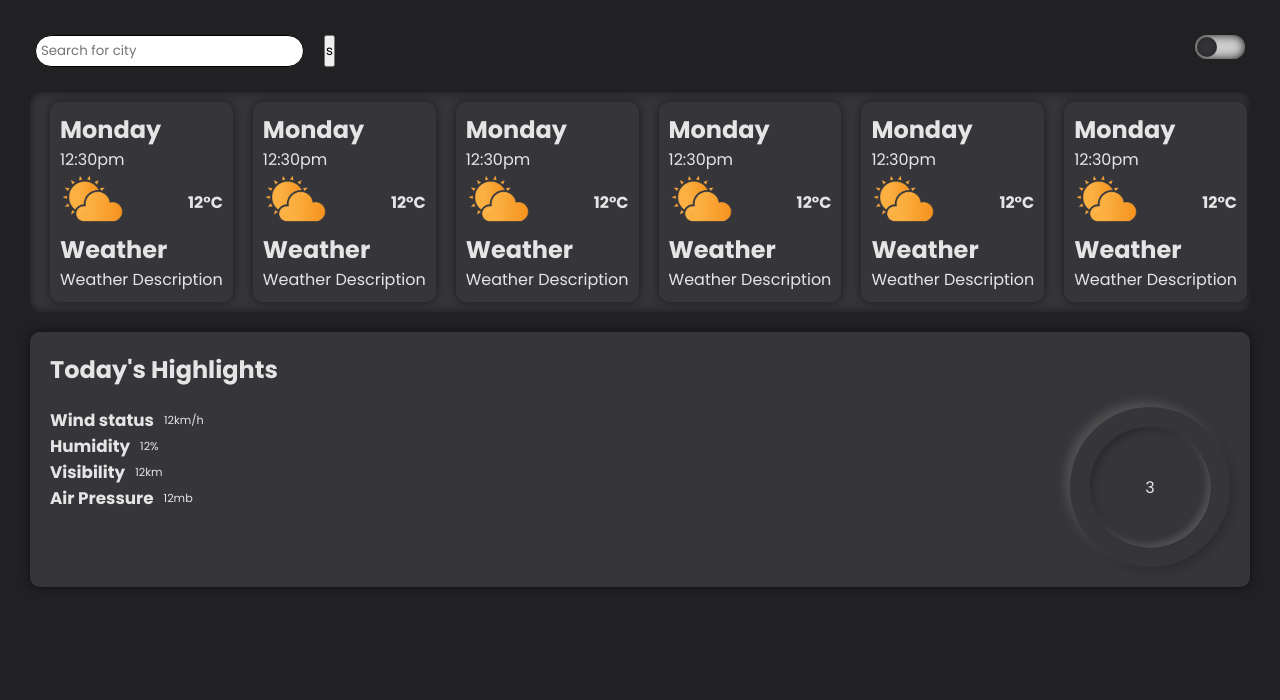
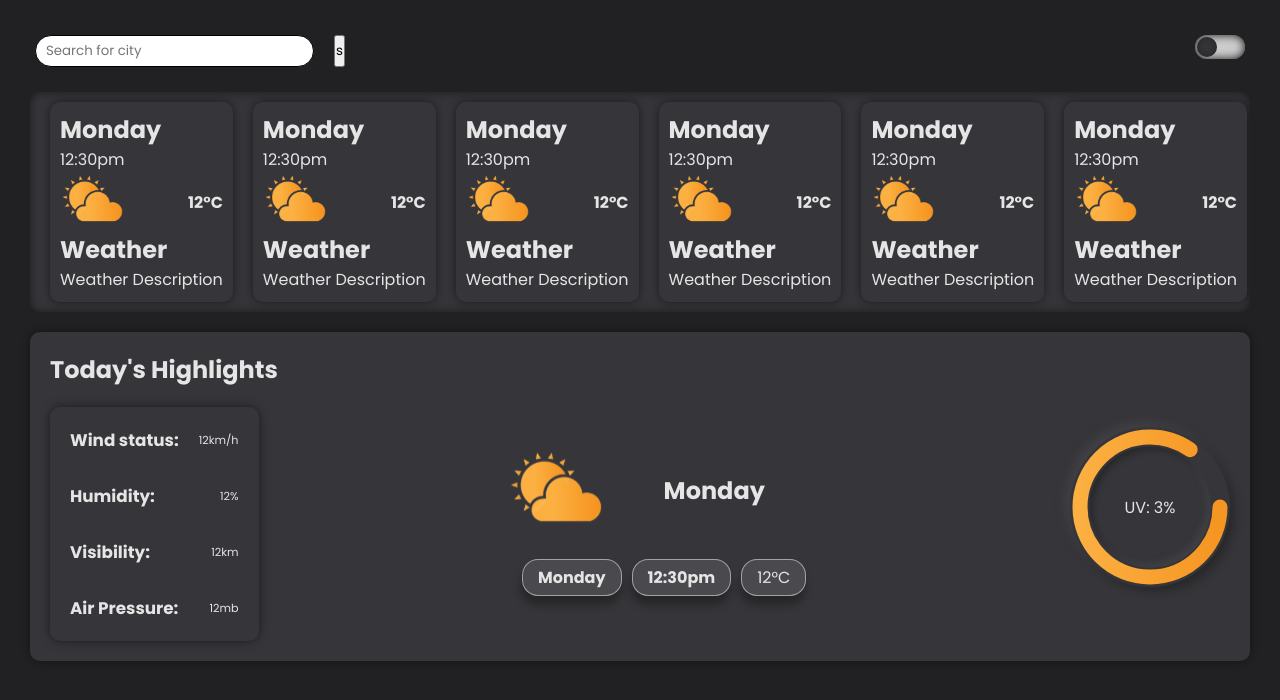
Before and after one commit to Saqman77/weatherApp, a React (Vite) app in the folder weather-tsx/: page / in a window 1280 px wide. Shown: the top 700 px of the page. Built offline with nearby package versions, Linux system fonts and the light colour scheme.

Commit message:
static done

```diff
--- a/weather-tsx/src/components/header/header.scss
+++ b/weather-tsx/src/components/header/header.scss
@@ -19,8 +19,9 @@
     // height: 40px;
     border-radius: 20px;
     border: 1px solid #000;
-    padding: 5px;
+    padding: 5px 10px;
     margin-right: 20px;
+    outline: none;
 }
 
 .switch {
--- /dev/null
+++ b/weather-tsx/src/components/main/Center.tsx
@@ -0,0 +1,38 @@
+import image from '../../assets/icons/Sunnny Windy Icon 1.svg'
+
+const Center = () => {
+
+    const data = {
+        day: 'Monday',
+        time: '12:30pm',
+        temp: '12°C',
+        weather: 'Weather Description',
+
+    }
+
+  return (
+    <div className="center-container">
+        <div className='center'>
+            <div className="pill day">
+                <h2>{data.day}</h2>
+            </div>
+            <div className="pill time">
+                <h2>{data.time}</h2>
+            </div>
+            <div className="pill center-temp">
+                <p>{data.temp} </p>
+            </div>
+        </div>
+        <div className="weather-icon">
+            <div className="center-icon">
+                    <img src={image} alt="icon" className='c-icon' />
+            </div>
+            <div className="icon-day">
+                <h2>{data.day}</h2>
+            </div>
+        </div>
+    </div>
+  )
+}
+
+export default Center
--- a/weather-tsx/src/components/main/Left-column.tsx
+++ b/weather-tsx/src/components/main/Left-column.tsx
@@ -11,21 +11,21 @@ const LeftColumn = () => {
 
 
   return (
-    <div>
+    <div className='left-column'>
         <div className="leftContent wind">
-            <h2>Wind status</h2>
+            <h2>Wind status:</h2>
             <p>{data.wind}</p>
         </div>
         <div className="leftContent humidity">
-            <h2>Humidity</h2>
+            <h2>Humidity:</h2>
             <p>{data.humidity}</p>
         </div>
         <div className="leftContent visibility">
-            <h2>Visibility</h2>
+            <h2>Visibility:</h2>
             <p>{data.visibility}</p>
         </div>
         <div className="leftContent air-pressure">
-            <h2>Air Pressure</h2>
+            <h2>Air Pressure:</h2>
             <p>{data.airPressure}</p>
         </div>
     </div>
--- a/weather-tsx/src/components/main/Main.tsx
+++ b/weather-tsx/src/components/main/Main.tsx
@@ -1,3 +1,4 @@
+import Center from './Center'
 import LeftColumn from './Left-column'
 import './main.scss'
 import RightColumn from './Right-column'
@@ -10,6 +11,7 @@ const Main = () => {
       </div>
       <div className="bottom-wrapper">
         <LeftColumn />
+        <Center />
         <RightColumn />
       </div>
     </div>
--- a/weather-tsx/src/components/main/Right-column.tsx
+++ b/weather-tsx/src/components/main/Right-column.tsx
@@ -3,7 +3,7 @@ import React from 'react'
 const RightColumn = () => {
 
     const data = {
-        uvIndex: '3'
+        uvIndex: 'UV: 3%'
     }
 
   return (
@@ -19,13 +19,13 @@ const RightColumn = () => {
             </div>
         </div>
         <svg xmlns="http://www.w3.org/2000/svg" version="1.1" width="160px" height="160px">
-         <defs>
-            <linearGradient id="GradientColor">
-               <stop offset="0%" stop-color="#e91e63" />
-               <stop offset="100%" stop-color="#673ab7" />
-            </linearGradient>
-         </defs>
-         <circle cx="80" cy="80" r="70" stroke-linecap="round" />
+            <defs>
+                <linearGradient id="GradientColor" x1="0%" y1="0%" x2="100%" y2="0%">
+                <stop offset="0%" stop-color="#fcb042" />
+                <stop offset="100%" stop-color="#f59522" />
+                </linearGradient>
+            </defs>
+            <circle cx="80" cy="80" r="70" stroke="url(#GradientColor)" stroke-width="10" fill="none" stroke-linecap="round" />
         </svg>
     </div>
 </div>
--- a/weather-tsx/src/components/main/main.scss
+++ b/weather-tsx/src/components/main/main.scss
@@ -6,11 +6,18 @@
     // justify-content: start;
     align-items: center;
     padding: 20px;
-    background-color: #36363a;
+    background-color: rgb(54, 54, 58);
     border-radius: 10px;
-    box-shadow: 0 0 10px 0 rgba(0, 0, 0, 0.5);
+    box-shadow: 0 0 10px 0 rgba(0, 0, 0, 0.4);
     color: #E5E5E5;
     margin-top: 20px;
+    max-width: 1440px;
+}
+@media screen and (max-width: 500px){
+    .main-card{
+        width: max-content;
+    }
+
 }
 
 .main-card-header{
@@ -22,16 +29,43 @@
     justify-content: space-between;
     width: 100%;
     margin-top: 20px;
+    flex-wrap: wrap;
 }
+
+@media screen and (max-width: 700px){
+
+    .bottom-wrapper{
+        flex-direction: column;
+        align-items: center;
+        justify-content: center;
+
+    }
+}
+
+.left-column{
+    display: flex;
+    flex-direction: column;
+    justify-content: space-between;
+    padding: 20px;
+    box-shadow: 0 0 10px 0 rgba(0, 0, 0, 0.5);
+    border-radius: 10px;
+    // margin-right: 20px;
+}
+
 .leftContent{
     display: flex;
     align-items: center;
-    width: max-content;
+    width: 100%;
     font-size: .7rem;
+    text-wrap: nowrap;
+
 }
 
+.leftContent.wind h2{
+    margin-right: 20px;
+}
 .leftContent p{
-    margin: auto auto auto 10px;
+    margin: auto 0 auto auto;
 }
 
 // .uv-container{
@@ -42,8 +76,75 @@
 //     color: #36363a;
 // }
 
+.center-container{
+    display: flex;
+    flex-direction: column-reverse;
+    padding: 30px;
+}
+
+@media screen and (max-width: 500px){
+    .center-container{
+        padding: 0;
+    }
+
+}
+
+.center{
+    display: flex;
+    // flex-direction: column;
+    align-items: center;
+    margin-left: auto;
+    margin-right: auto;
+    padding: 10px;
+}
+@media screen and (max-width: 500px){
+    .center{
+        flex-wrap: wrap;
+    }
+
+}
+
+.weather-icon{
+    display: flex;
+    align-items: center;
+    // justify-content: space-between;
+}
+
+.c-icon{
+    width: 100px;
+    height: 100px;
+
+}
+
+.icon-day{
+    margin-left: auto;
+    margin-right: auto;
+}
+
+.pill{
+    display: flex;
+    padding: 5px 15px;
+    // flex: 1;
+    background: rgba(255, 255, 255, 0.1);
+    border-radius: 16px;
+    box-shadow: -1px 9px 9px rgba(0, 0, 0, 0.3);
+    // backdrop-filter: blur(4.3px);
+    // -webkit-backdrop-filter: blur(4.3px);
+    border: 1px solid rgba(255, 255, 255, 0.49);
+    margin: 5px;
+    width: 100%;
+    height: min-content;
+    justify-content: center;
+    align-items: center;
+}
+.pill h2{
+    font-size: 1rem;
+    font-weight: 700;
+}
+
 .uv-wrapper{
     position: relative;
+    margin-top: 20px;
 
 }
 
@@ -59,16 +160,16 @@
     width: 160px;
     border-radius: 50%;
     padding: 20px;
-    box-shadow: 6px 6px 10px -1px rgba(0, 0, 0, 0.15), -6px -6px 10px -1px rgba(91, 91, 91, 0.7);
+    box-shadow: 6px 6px 10px -1px rgba(0, 0, 0, 0.25), -6px -6px 10px -1px rgba(68, 68, 73, 0.7);
 }
 
 .inner{
     height: 120px;
     width: 120px;
     border-radius: 50%;
-    box-shadow: inset 4px 4px 6px -1px rgba(0, 0, 0, 0.2),
-     inset -4px -4px 6px -1px rgba(91, 91, 91, 0.7),
-     0.5px 0.5px 0px rgba(91, 91, 91, 1),
+    box-shadow: inset 4px 4px 6px -1px rgba(0, 0, 0, 0.25),
+     inset -4px -4px 6px -1px rgba(68, 68, 73, 0.7),
+     0.5px 0.5px 0px rgba(68, 68, 73, 1),
       -0.5px -0.5px 0px rgba(0, 0, 0, 0.15),
      0px 12px 10px -10px rgba(0, 0, 0, 0.05);
     display: flex;
@@ -77,13 +178,14 @@
 }
 
 circle{
-    fill:none;
-    // stroke: rgb(245 149 34);
-    stroke: linear-gradient(90deg, #f59522 0%, #f59522 50%, #f59522 100%);
+    fill: none;
+    // stroke: url(#GradientColor);
+    // stroke: linear-gradient(90deg, #f59522 0%, #f59522 50%, #f59522 100%);
 
     stroke-width: 15px;
     stroke-dasharray: 472;
     // stroke-dasharray: 200;
+    stroke-dashoffset: 100;
 
 }
 svg{
```
